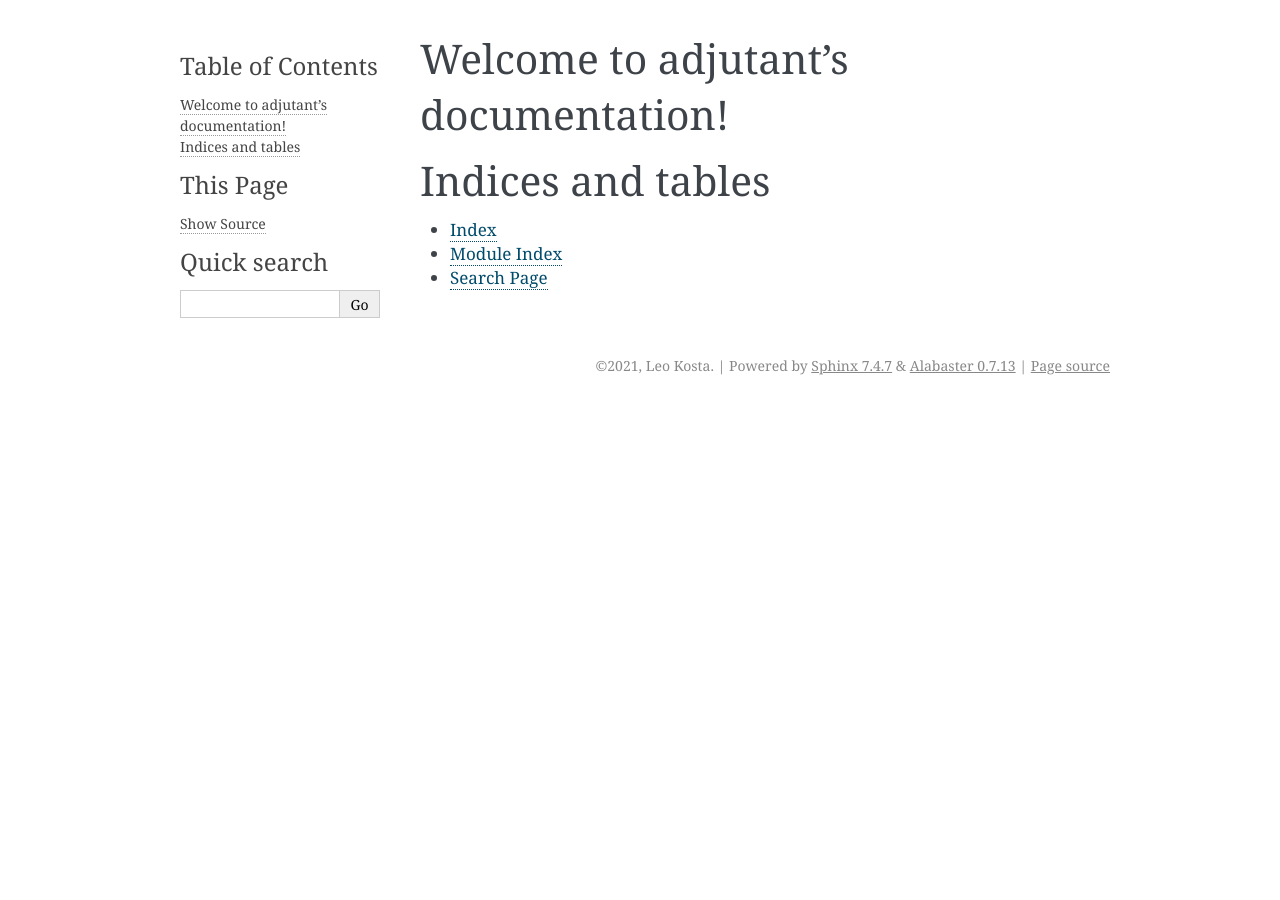
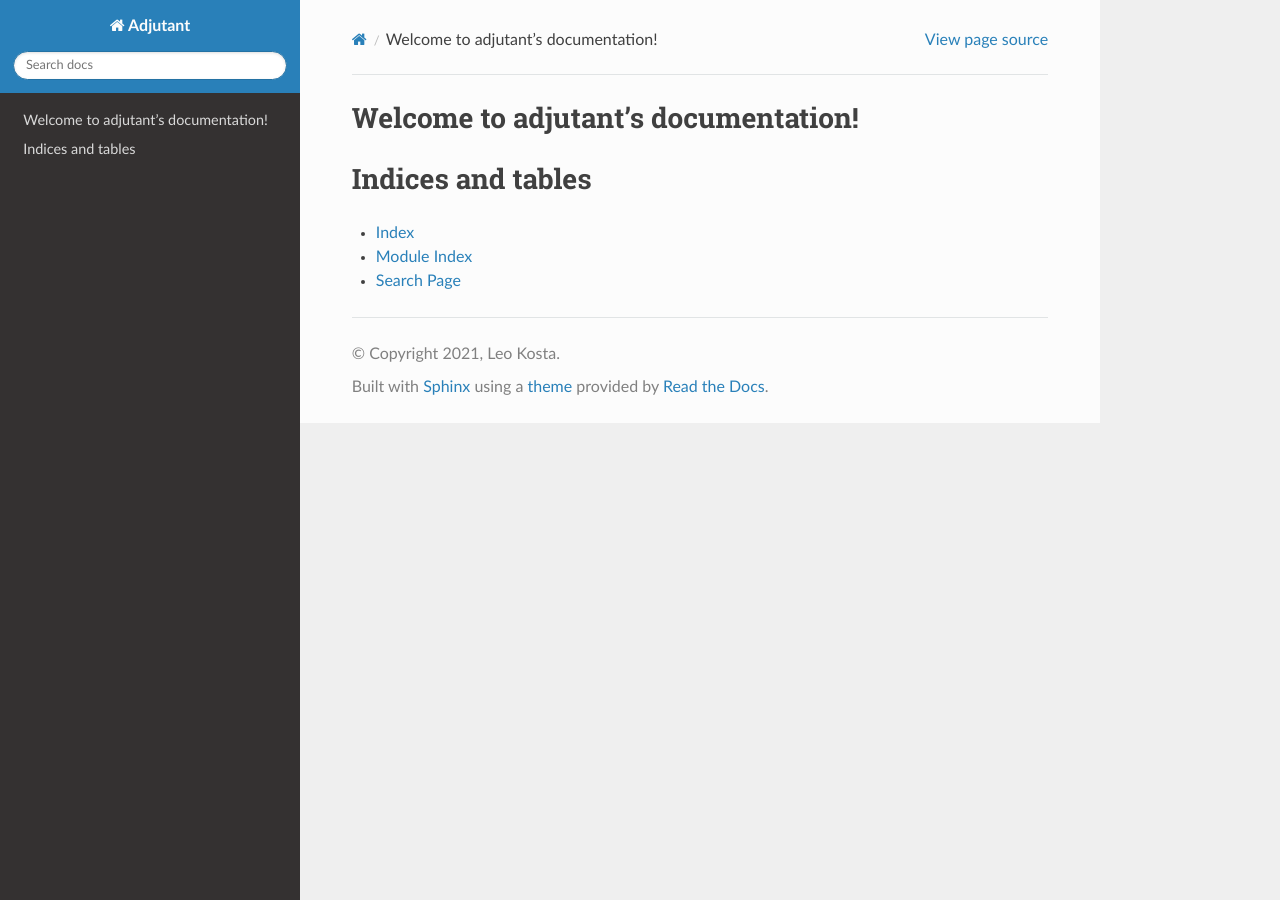
Before and after one commit to kostaleonard/adjutant, a Sphinx documentation site: the page built from docs/index.rst, in a window 1280 px wide. Built offline with Sphinx 7.4.7 and the Read the Docs theme 2.0.0, drawn with Linux system fonts in a browser that asks for light colours; the version number is read from the project's files by our own code; some of the changed lines change nothing that is shown.

Commit message:
Added RTD theme
Signed-off-by: Leo Kosta <kostaleonard@gmail.com>

```diff
--- a/docs/conf.py
+++ b/docs/conf.py
@@ -11,20 +11,18 @@
 # documentation root, use os.path.abspath to make it absolute, like shown here.
 #
 import os
-# import sys
-# sys.path.insert(0, os.path.abspath('.'))
-
+import sys
+sys.path.insert(0, os.path.abspath('..'))
+import adjutant
 
 # -- Project information -----------------------------------------------------
 
-project = 'adjutant'
+project = 'Adjutant'
 copyright = '2021, Leo Kosta'
 author = 'Leo Kosta'
 
 # The full version, including alpha/beta/rc tags
-RELEASE_FILENAME = os.path.join('..', 'RELEASE')
-with open(RELEASE_FILENAME, 'r', encoding='utf-8') as infile:
-    release = f'v{infile.read().strip()}'
+release = f'v{adjutant.__version__}'
 
 
 # -- General configuration ---------------------------------------------------
@@ -33,6 +31,7 @@ with open(RELEASE_FILENAME, 'r', encoding='utf-8') as infile:
 # extensions coming with Sphinx (named 'sphinx.ext.*') or your custom
 # ones.
 extensions = [
+    'sphinx_rtd_theme'
 ]
 
 # Add any paths that contain templates here, relative to this directory.
@@ -49,7 +48,7 @@ exclude_patterns = ['_build', 'Thumbs.db', '.DS_Store']
 # The theme to use for HTML and HTML Help pages.  See the documentation for
 # a list of builtin themes.
 #
-html_theme = 'alabaster'
+html_theme = 'sphinx_rtd_theme'
 
 # Add any paths that contain custom static files (such as style sheets) here,
 # relative to this directory. They are copied after the builtin static files,
```
Also changed, not shown: 1 other file.
